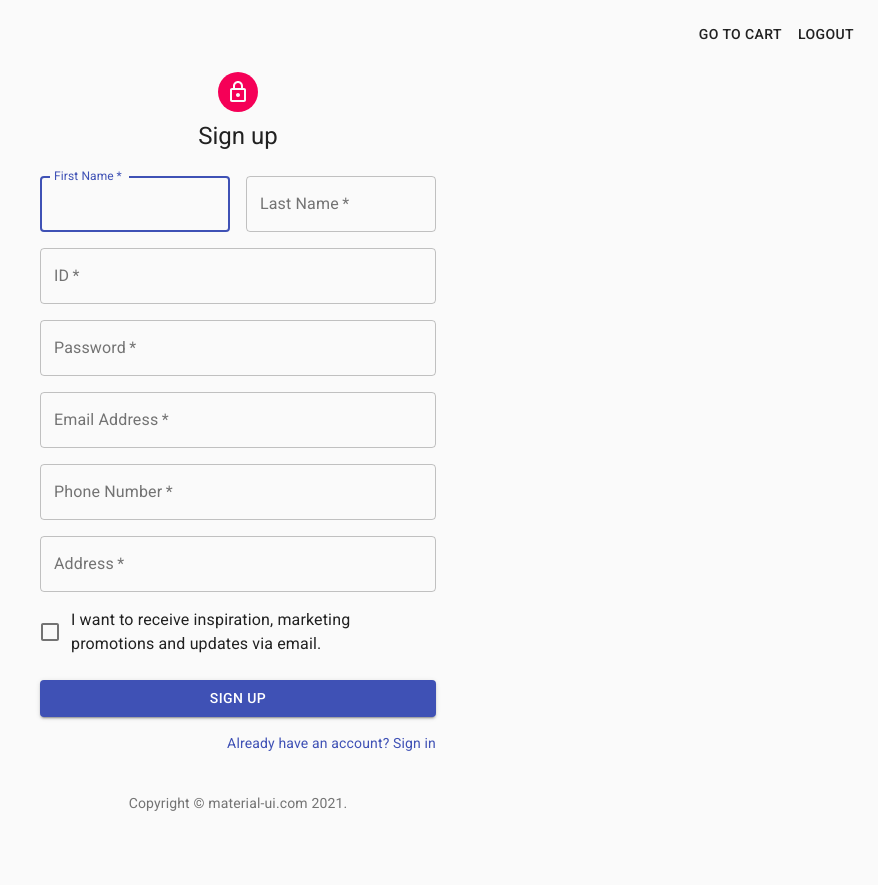
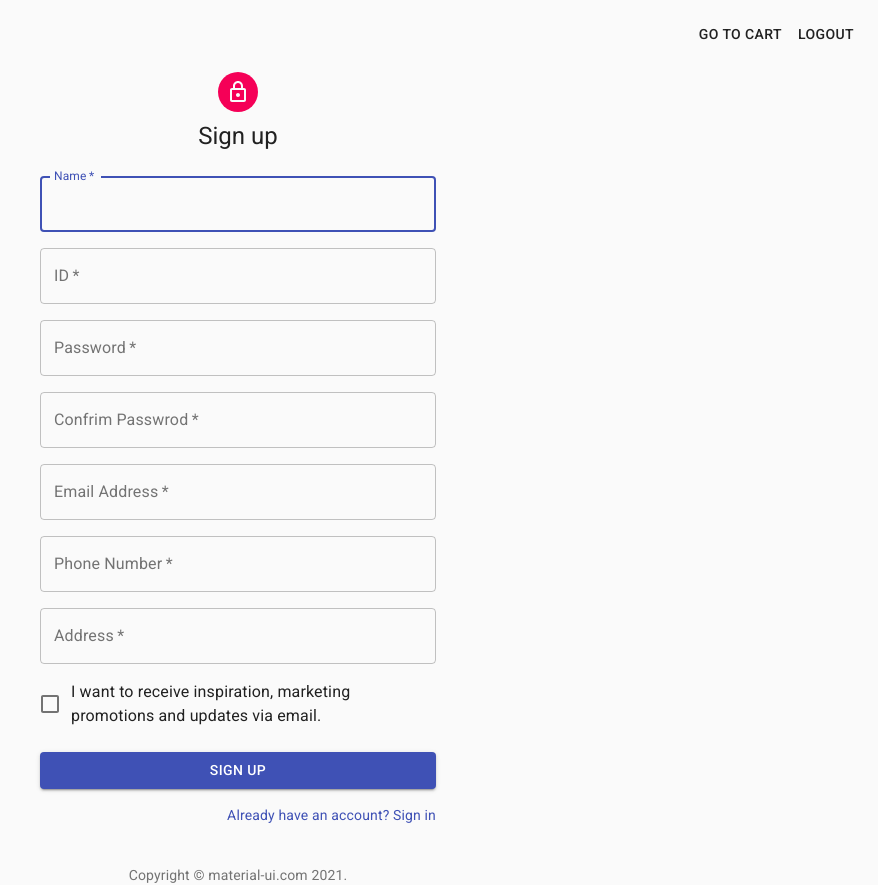
Before and after one commit to cau-sw-engineering-2021/online-pizza-ordering-system, a React app in the folder src/main/webapp/: page /pizza/signup in a window 1280 px wide. Shown: the whole page, without its empty margins (402-1280 px from the left). Before the commit the page ends 813 px from the top, so only its background shows below. Built offline with nearby package versions, Linux system fonts and the light colour scheme.

Commit message:
edit login UI

```diff
--- a/src/main/webapp/src/Login/SignIn.js
+++ b/src/main/webapp/src/Login/SignIn.js
@@ -67,11 +67,9 @@ export default function SignIn() {
             margin="normal"
             required
             fullWidth
-            id="email"
-            label="Email Address"
-            name="email"
-            autoComplete="email"
-            autoFocus
+            id="id"
+            label="ID"
+            name="id"
           />
           <TextField
             variant="outlined"
@@ -82,7 +80,6 @@ export default function SignIn() {
             label="Password"
             type="password"
             id="password"
-            autoComplete="current-password"
           />
           <FormControlLabel
             control={<Checkbox value="remember" color="primary" />}
@@ -104,7 +101,7 @@ export default function SignIn() {
               </Link>
             </Grid>
             <Grid item>
-              <Link href="#" variant="body2">
+              <Link href="/signup" variant="body2">
                 {"Don't have an account? Sign Up"}
               </Link>
             </Grid>
--- a/src/main/webapp/src/Login/SignUp.js
+++ b/src/main/webapp/src/Login/SignUp.js
@@ -63,27 +63,16 @@ export default function SignUp() {
         </Typography>
         <form className={classes.form} noValidate>
           <Grid container spacing={2}>
-            <Grid item xs={12} sm={6}>
+            <Grid item xs={12}>
               <TextField
                 autoComplete="fname"
-                name="firstName"
+                name="name"
                 variant="outlined"
                 required
                 fullWidth
-                id="firstName"
-                label="First Name"
+                id="name"
+                label="Name"
                 autoFocus
-              />
-            </Grid>
-            <Grid item xs={12} sm={6}>
-              <TextField
-                variant="outlined"
-                required
-                fullWidth
-                id="lastName"
-                label="Last Name"
-                name="lastName"
-                autoComplete="lname"
               />
             </Grid>
             <Grid item xs={12}>
@@ -94,7 +83,6 @@ export default function SignUp() {
                 id="userID"
                 label="ID"
                 name="userID"
-                autoComplete="userID"
               />
             </Grid>
             <Grid item xs={12}>
@@ -106,7 +94,17 @@ export default function SignUp() {
                 label="Password"
                 type="password"
                 id="password"
-                autoComplete="current-password"
+              />
+            </Grid>
+            <Grid item xs={12}>
+              <TextField
+                variant="outlined"
+                required
+                fullWidth
+                name="confirm password"
+                label="Confrim Passwrod"
+                type="password"
+                id="confirm password"
               />
             </Grid>
             <Grid item xs={12}>
@@ -117,7 +115,6 @@ export default function SignUp() {
                 id="email"
                 label="Email Address"
                 name="email"
-                autoComplete="email"
               />
             </Grid>
             <Grid item xs={12}>
@@ -128,7 +125,6 @@ export default function SignUp() {
                 id="phoneNum"
                 label="Phone Number"
                 name="phoneNum"
-                autoComplete="phoneNum"
               />
             </Grid>
             <Grid item xs={12}>
@@ -139,7 +135,6 @@ export default function SignUp() {
                 id="address"
                 label="Address"
                 name="address"
-                autoComplete="address"
               />
             </Grid>
             <Grid item xs={12}>
@@ -160,7 +155,7 @@ export default function SignUp() {
           </Button>
           <Grid container justify="flex-end">
             <Grid item>
-              <Link href="#" variant="body2">
+              <Link href="/login" variant="body2">
                 Already have an account? Sign in
               </Link>
             </Grid>
```
